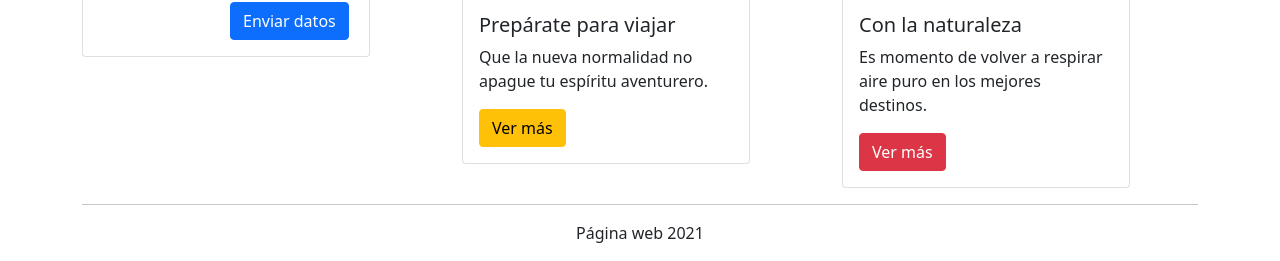
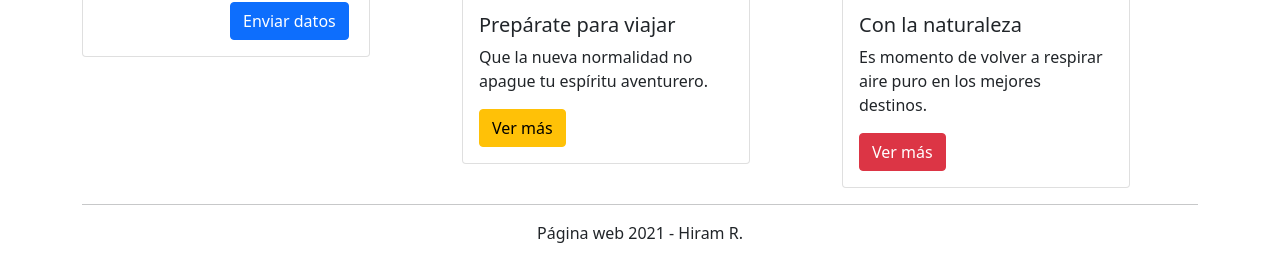
Before and after one commit to hiramrose/bootsrap-5-website, a plain HTML site: page index.html in a window 1280 px wide. Shown: the part 558-819 px from the top of the page. Drawn offline with nearby package versions, Linux system fonts and the light colour scheme.

Commit message:
Update Bootstrap 5 website

```diff
--- a/index.html
+++ b/index.html
@@ -120,7 +120,7 @@
     <div class="col-12 text-center">
         <footer>
             <hr>
-           <p>Página web 2021 </p>
+           <p>Página web 2021 - Hiram R.</p>
         </footer>
     </div>
 
```
